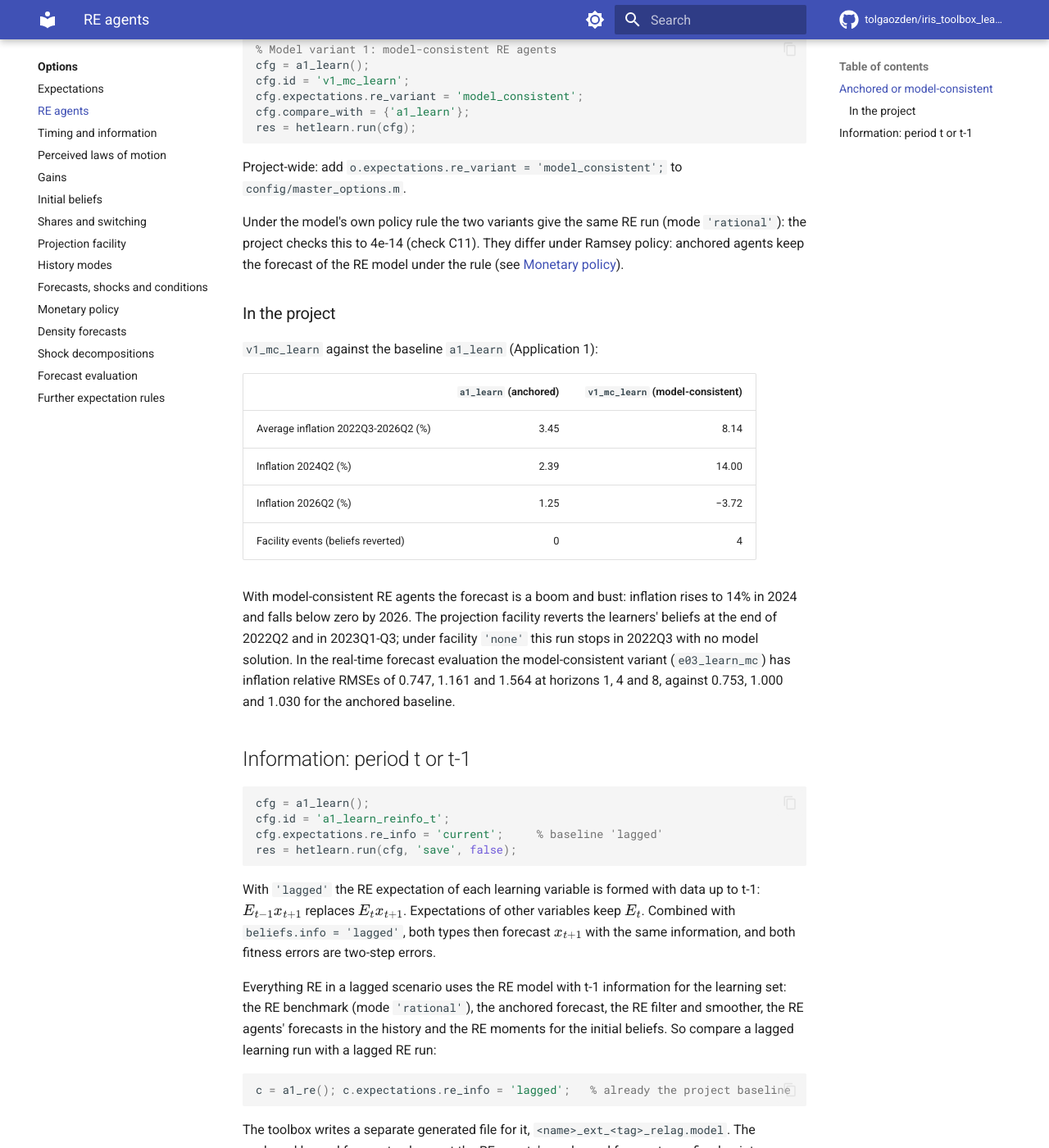
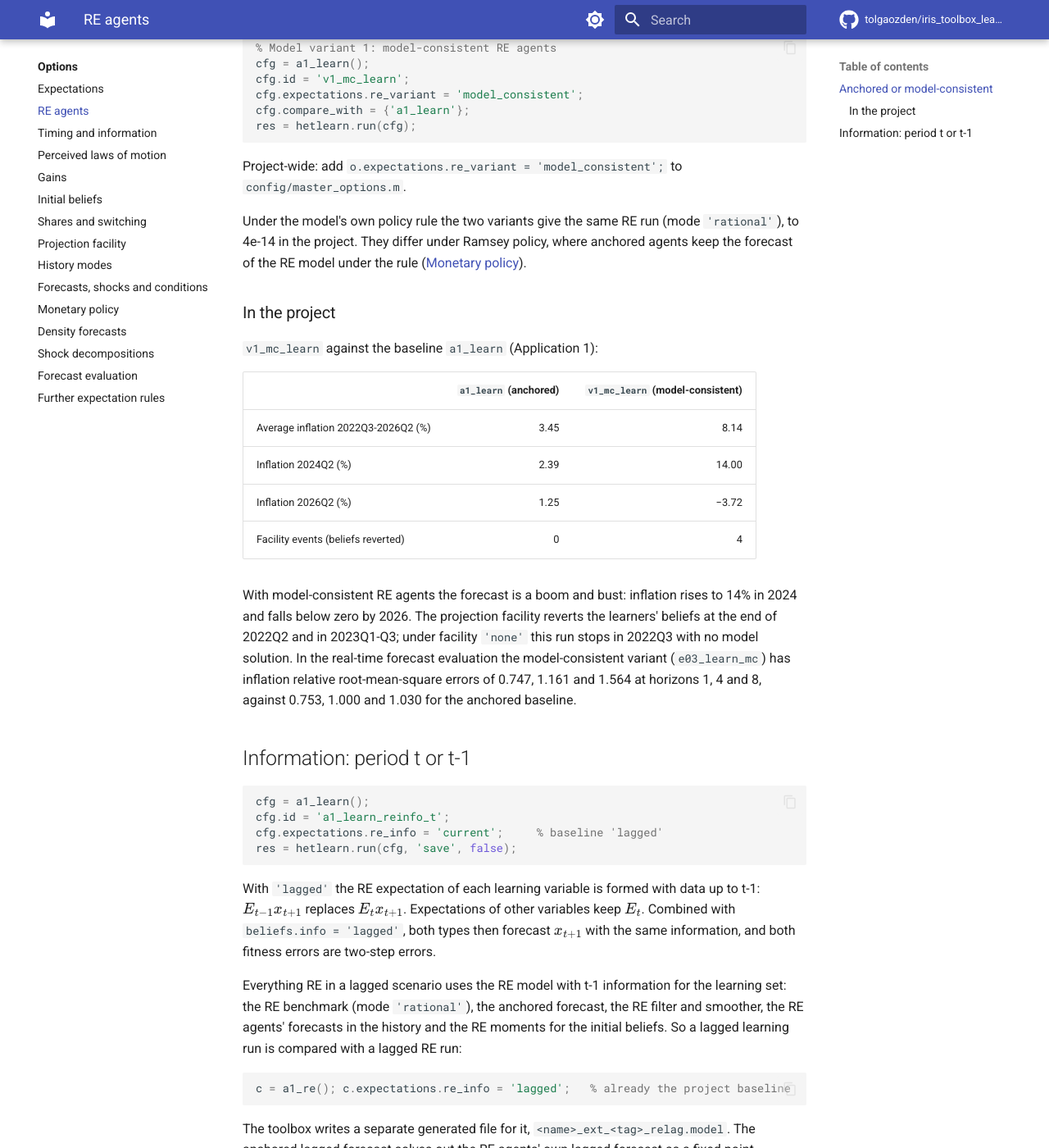
Before and after one commit to HetLearn/iris_toolbox_learning, an MkDocs documentation site: the page built from docs_site/options/re-agents.md, in a window 1280 px wide and 1400 px high, scrolled down 778 px. Shown: the whole window at 82% size. Built offline with MkDocs 1.6.1 and Material for MkDocs 9.7.7, drawn with Linux system fonts in a browser that asks for light colours; comment, search, counter and statistics services are not loaded; some of the changed text lies outside the part shown.

Commit message:
Site page revised to the writing rules (docs_site/options/re-agents.md)
US spelling, no second person, abbreviations spelled out on first use, internal dates and labels removed, notation aligned with the technical appendix.

````diff
--- a/docs_site/options/re-agents.md
+++ b/docs_site/options/re-agents.md
@@ -17,7 +17,7 @@
 learners believe.
 
 **Model-consistent.** RE agents know that learners are present and forecast the
-heterogeneous economy: \(x^{e,RE}_t = x_{t+1}\) in the model with the current beliefs and
+heterogeneous economy: \(f^{RE}_t(x) = x_{t+1}\) in the model with the current beliefs and
 shares, re-solved every quarter (beliefs and shares are treated as permanent when the model is
 solved). With many learners or explosive beliefs this model can lose its stable solution.
 
@@ -33,9 +33,10 @@
 Project-wide: add `o.expectations.re_variant = 'model_consistent';` to
 `config/master_options.m`.
 
-Under the model's own policy rule the two variants give the same RE run (mode `'rational'`):
-the project checks this to 4e-14 (check C11). They differ under Ramsey policy: anchored agents
-keep the forecast of the RE model under the rule (see [Monetary policy](policy.md#anchored-re-agents-and-ramsey-policy)).
+Under the model's own policy rule the two variants give the same RE run (mode `'rational'`),
+to 4e-14 in the project. They differ under Ramsey policy, where anchored agents keep the
+forecast of the RE model under the rule
+([Monetary policy](policy.md#anchored-re-agents-and-ramsey-policy)).
 
 ### In the project
 
@@ -51,9 +52,9 @@
 With model-consistent RE agents the forecast is a boom and bust: inflation rises to 14% in
 2024 and falls below zero by 2026. The projection facility reverts the learners' beliefs at
 the end of 2022Q2 and in 2023Q1-Q3; under facility `'none'` this run stops in 2022Q3 with no
-model solution. In the real-time forecast evaluation
-the model-consistent variant (`e03_learn_mc`) has inflation relative RMSEs of 0.747, 1.161 and
-1.564 at horizons 1, 4 and 8, against 0.753, 1.000 and 1.030 for the anchored baseline.
+model solution. In the real-time forecast evaluation the model-consistent variant
+(`e03_learn_mc`) has inflation relative root-mean-square errors of 0.747, 1.161 and 1.564 at
+horizons 1, 4 and 8, against 0.753, 1.000 and 1.030 for the anchored baseline.
 
 ## Information: period t or t-1
 
@@ -71,8 +72,8 @@
 
 Everything RE in a lagged scenario uses the RE model with t-1 information for the learning
 set: the RE benchmark (mode `'rational'`), the anchored forecast, the RE filter and smoother,
-the RE agents' forecasts in the history and the RE moments for the initial beliefs. So compare
-a lagged learning run with a lagged RE run:
+the RE agents' forecasts in the history and the RE moments for the initial beliefs. So a lagged
+learning run is compared with a lagged RE run:
 
 ```matlab
 c = a1_re(); c.expectations.re_info = 'lagged';   % already the project baseline
````
Also changed, not shown: other parts of docs_site/options/re-agents.md (+2 -3 lines).
